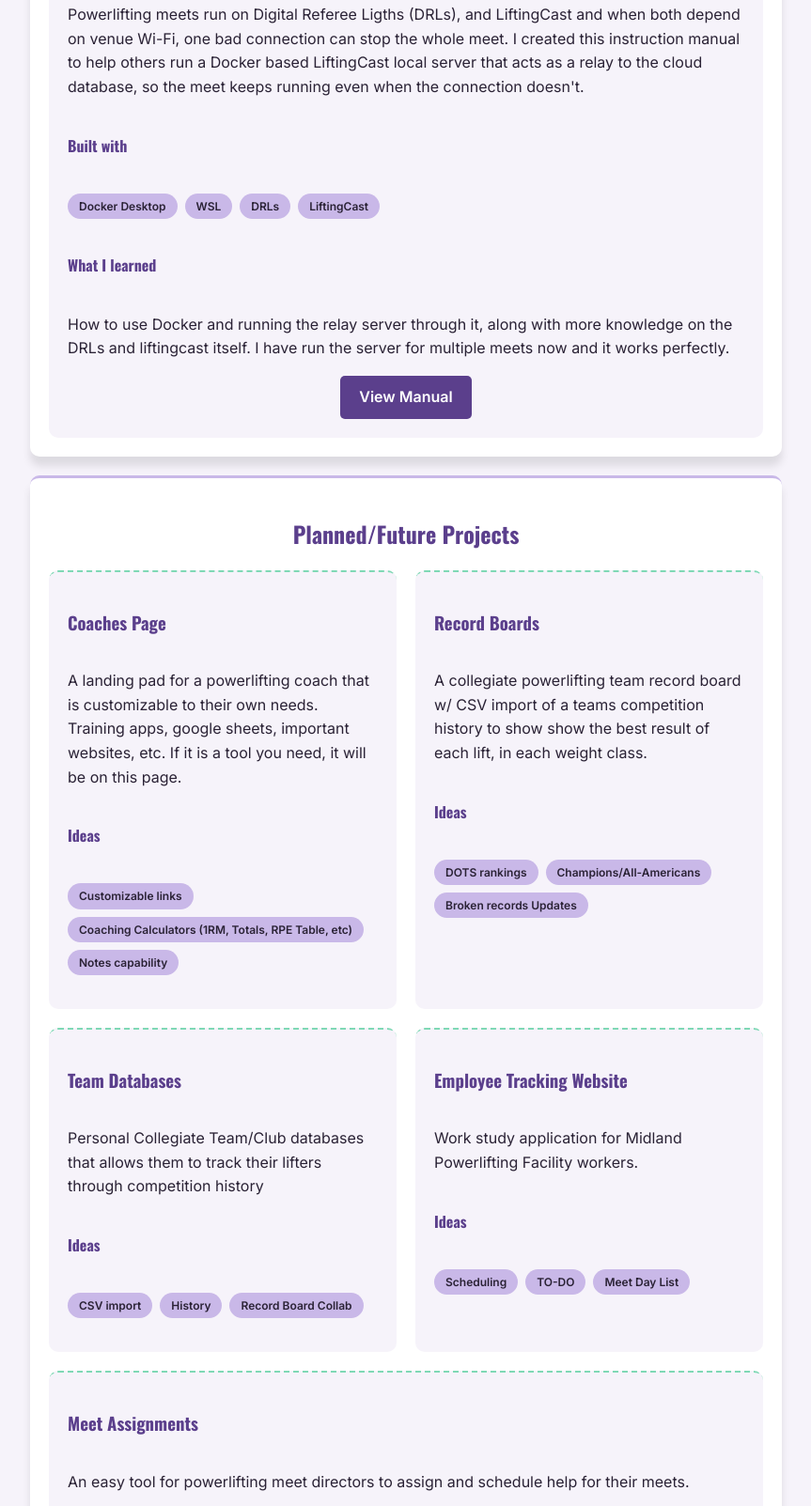
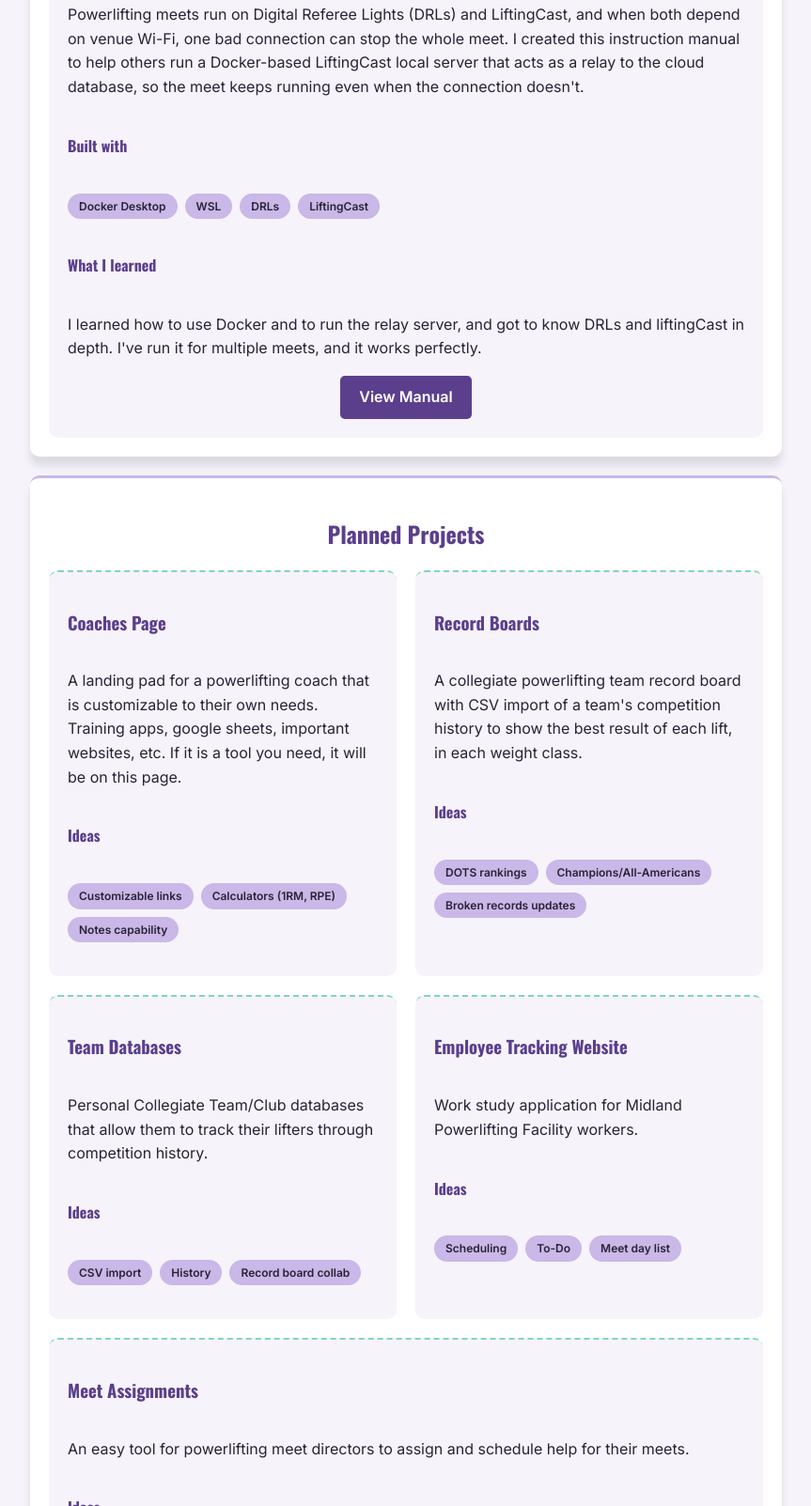
Before and after one commit to garrettparkhill-collab/portfolio, a plain HTML site: page index.html in a window 1280 px wide. Shown: the part 613-2216 px from the top of the page at 94% size, without its empty margins (208-1071 px from the left). Drawn offline with nearby package versions, Linux system fonts and the light colour scheme.

Commit message:
Spelling Errors

```diff
--- a/index.html
+++ b/index.html
@@ -34,10 +34,10 @@
             <h2>My Projects</h2>
             <div class="project-grid">
                 <article class="project-card">
-                    <h3>Liftingcast Relay Server</h3>
-                    <p>Powerlifting meets run on Digital Referee Ligths (DRLs), and LiftingCast and when both depend on
+                    <h3>LiftingCast Relay Server</h3>
+                    <p>Powerlifting meets run on Digital Referee Lights (DRLs) and LiftingCast, and when both depend on
                         venue Wi-Fi, one bad connection can stop the whole meet. I created this instruction manual to
-                        help others run a Docker based LiftingCast local server that acts as a relay to the cloud
+                        help others run a Docker-based LiftingCast local server that acts as a relay to the cloud
                         database, so the meet keeps running even when the connection doesn't.</p>
                     <h4>Built with</h4>
                     <ul class="tags">
@@ -47,8 +47,8 @@
                         <li>LiftingCast</li>
                     </ul>
                     <h4>What I learned</h4>
-                    <p>How to use Docker and running the relay server through it, along with more knowledge on the DRLs
-                        and liftingcast itself. I have run the server for multiple meets now and it works perfectly.</p>
+                    <p>I learned how to use Docker and to run the relay server, and got to know DRLs
+                        and liftingCast in depth. I've run it for multiple meets, and it works perfectly.</p>
                     <a href="https://docs.google.com/document/d/1Nl5puZL8j_j66OuU5UG5bT0uCDA3TfbWqDypmS8ruFM/edit?tab=t.0"
                         class="button" target="_blank" rel="noopener noreferrer">View Manual</a>
                 </article>
@@ -56,7 +56,7 @@
         </section>
 
         <section id="plans">
-            <h2>Planned/Future Projects</h2>
+            <h2>Planned Projects</h2>
             <div class="project-grid">
                 <article class="project-card planned">
                     <h3>Coaches Page</h3>
@@ -64,28 +64,28 @@
                     <h4>Ideas</h4>
                     <ul class="tags">
                         <li>Customizable links</li>
-                        <li>Coaching Calculators (1RM, Totals, RPE Table, etc)</li>
+                        <li>Calculators (1RM, RPE)</li>
                         <li>Notes capability</li>
                     </ul>
                 </article>
                 <article class="project-card planned">
                     <h3>Record Boards</h3>
-                    <p>A collegiate powerlifting team record board w/ CSV import of a teams competition history to show show the best result of each lift, in each weight class.</p>
+                    <p>A collegiate powerlifting team record board with CSV import of a team's competition history to show the best result of each lift, in each weight class.</p>
                     <h4>Ideas</h4>
                     <ul class="tags">
                         <li>DOTS rankings</li>
                         <li>Champions/All-Americans</li>
-                        <li>Broken records Updates</li>
+                        <li>Broken records updates</li>
                     </ul>
                 </article>
                 <article class="project-card planned">
                     <h3>Team Databases</h3>
-                    <p>Personal Collegiate Team/Club databases that allows them to track their lifters through competition history</p>
+                    <p>Personal Collegiate Team/Club databases that allow them to track their lifters through competition history.</p>
                     <h4>Ideas</h4>
                     <ul class="tags">
                         <li>CSV import</li>
                         <li>History</li>
-                        <li>Record Board Collab</li>
+                        <li>Record board collab</li>
                     </ul>
                 </article>
                 <article class="project-card planned">
@@ -94,8 +94,8 @@
                     <h4>Ideas</h4>
                     <ul class="tags">
                         <li>Scheduling</li>
-                        <li>TO-DO</li>
-                        <li>Meet Day List</li>
+                        <li>To-Do</li>
+                        <li>Meet day list</li>
                     </ul>
                 </article>
                 <article class="project-card planned">
```
